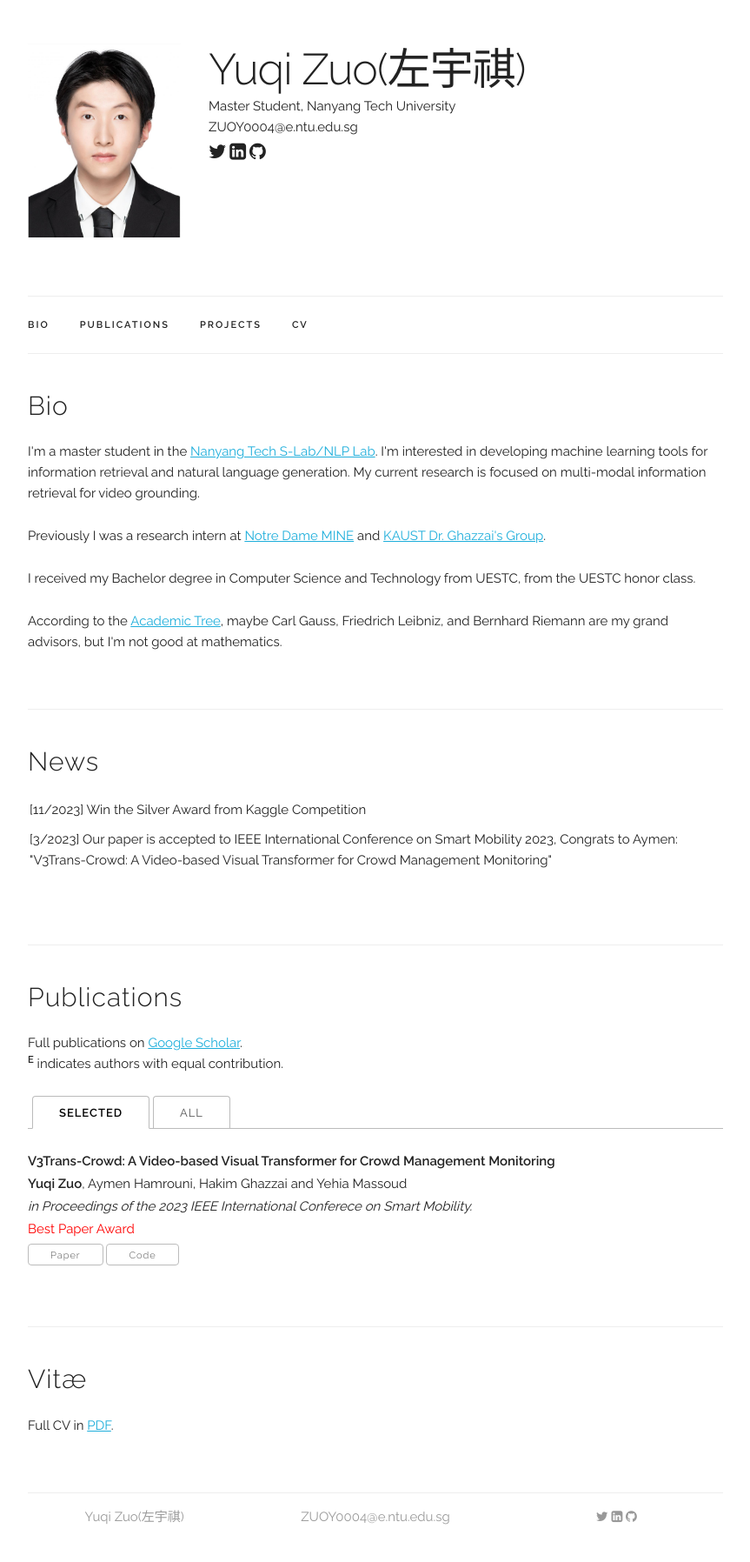
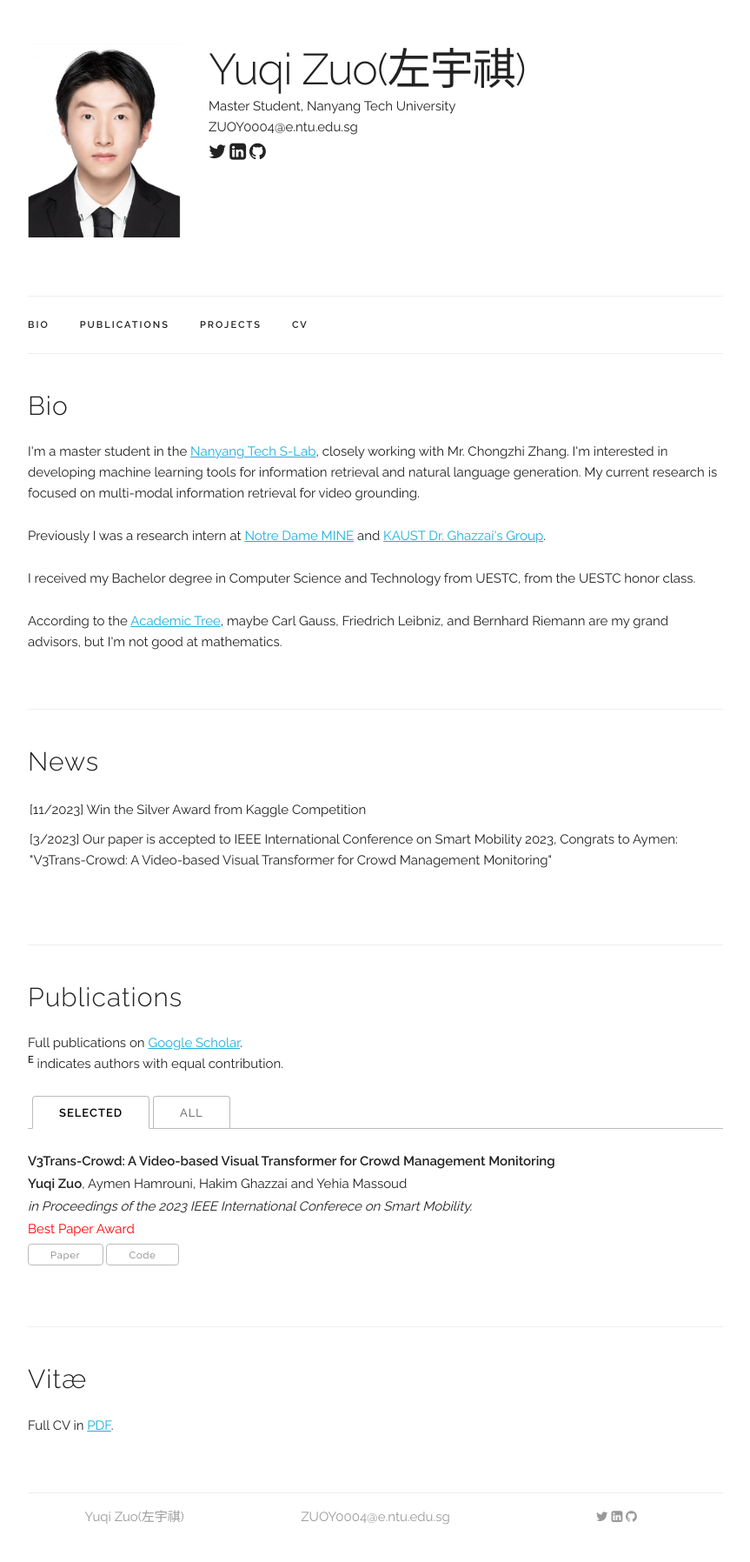
Before and after one commit to zyqdzkd/zyqdzkd.github.io, a Jekyll site: the page built from index.html, in a window 1280 px wide. Shown: the whole page at 87% size, without its empty margins (208-1071 px from the left). Built offline with Jekyll 4.4.1, drawn with Linux system fonts in a browser that asks for light colours.

Commit message:
Update index.html

```diff
--- a/index.html
+++ b/index.html
@@ -6,7 +6,7 @@ title: Personal Webpage
 <div class="docs-section" id="bio">
   <h4>Bio</h4>
   <p>
-  I'm a master student in the <a href="https://www.ntu.edu.sg/s-lab/our-people">Nanyang Tech S-Lab/NLP Lab</a>. I'm interested in developing machine learning tools for information retrieval and natural language generation. My current research is focused on multi-modal information retrieval for video grounding.
+  I'm a master student in the <a href="https://www.ntu.edu.sg/s-lab/our-people">Nanyang Tech S-Lab</a>, closely working with Mr. Chongzhi Zhang. I'm interested in developing machine learning tools for information retrieval and natural language generation. My current research is focused on multi-modal information retrieval for video grounding.
   <p>
   Previously I was a research intern at <a href="https://sites.nd.edu/xiangliang-zhang/people/">Notre Dame MINE</a> and <a href="https://sites.google.com/kaust.edu.sa/hakim-ghazzai">KAUST Dr. Ghazzai's Group</a>.
   <p>
```
